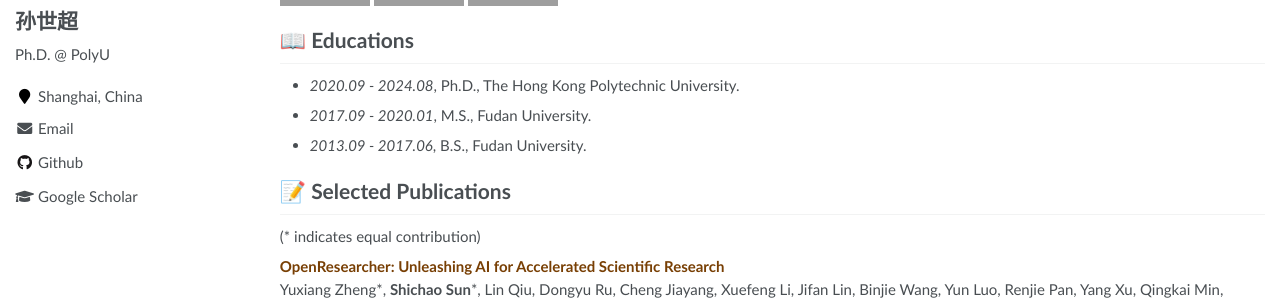
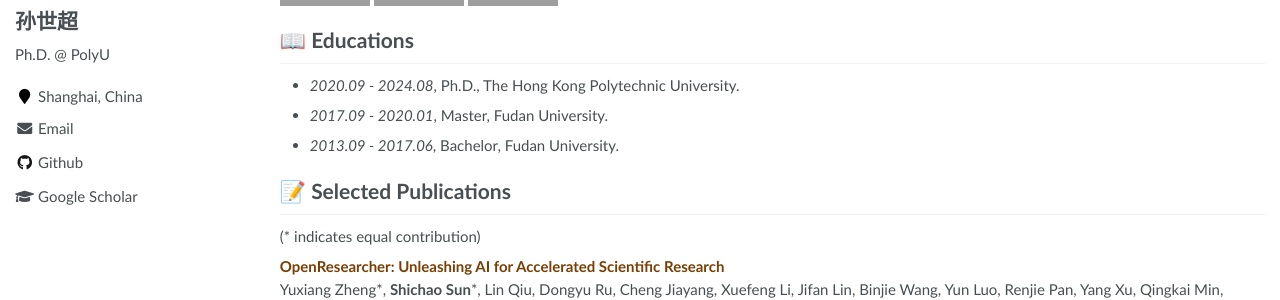
Before and after one commit to ShichaoSun/ShichaoSun.github.io, a Jekyll site: the page built from _pages/about.md, in a window 1280 px wide and 900 px high. Shown: the part 303-603 px from the top of the window. Built offline with Jekyll 4.4.1, drawn with Linux system fonts in a browser that asks for light colours; grey boxes are pictures that could not be loaded.

Commit message:
small change

```diff
--- a/_pages/about.md
+++ b/_pages/about.md
@@ -34,8 +34,8 @@ Prior to PolyU, I received my Bachelor (in 2017) and Master (in 2020) degrees fr
 # 📖 Educations
 </div>
 - *2020.09 - 2024.08*, Ph.D., The Hong Kong Polytechnic University.
-- *2017.09 - 2020.01*, M.S., Fudan University.
-- *2013.09 - 2017.06*, B.S., Fudan University.
+- *2017.09 - 2020.01*, Master, Fudan University.
+- *2013.09 - 2017.06*, Bachelor, Fudan University.
 
 <div id="publications" markdown="1">
 # 📝 Selected Publications
```
